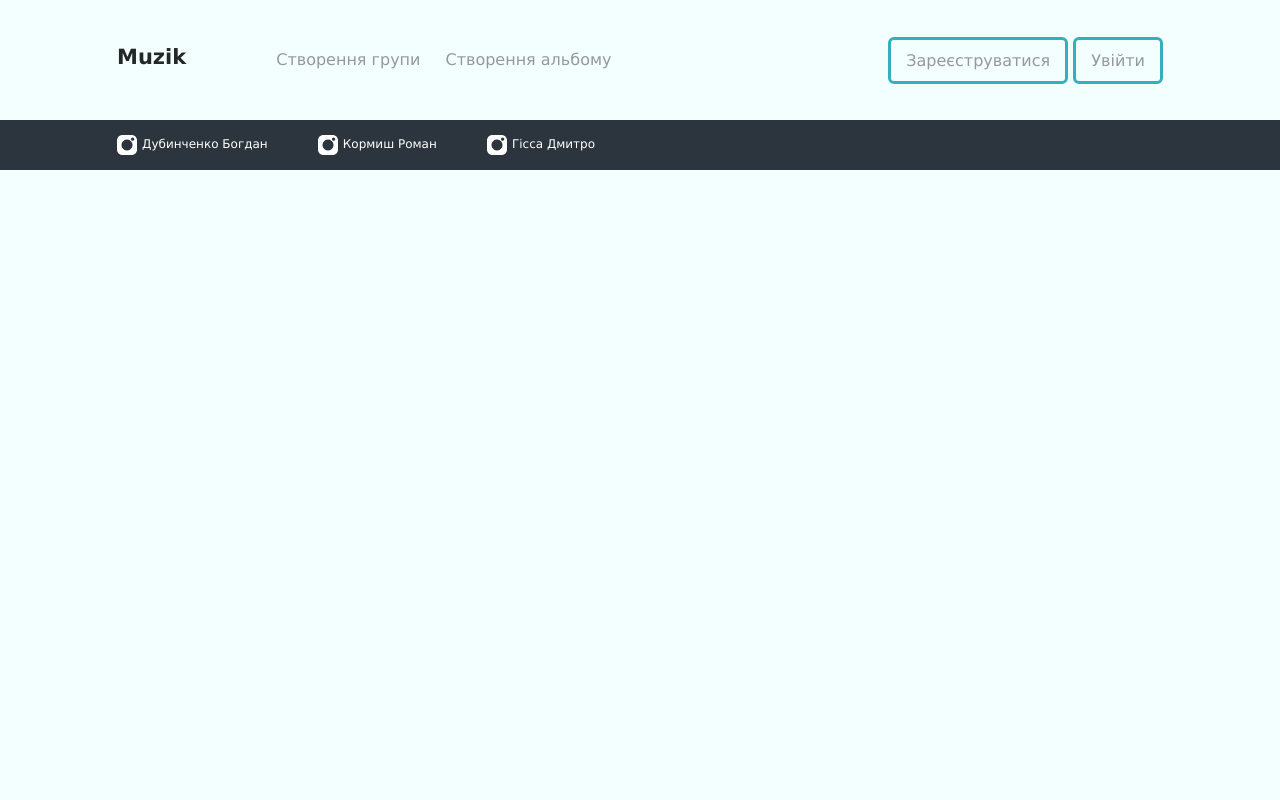
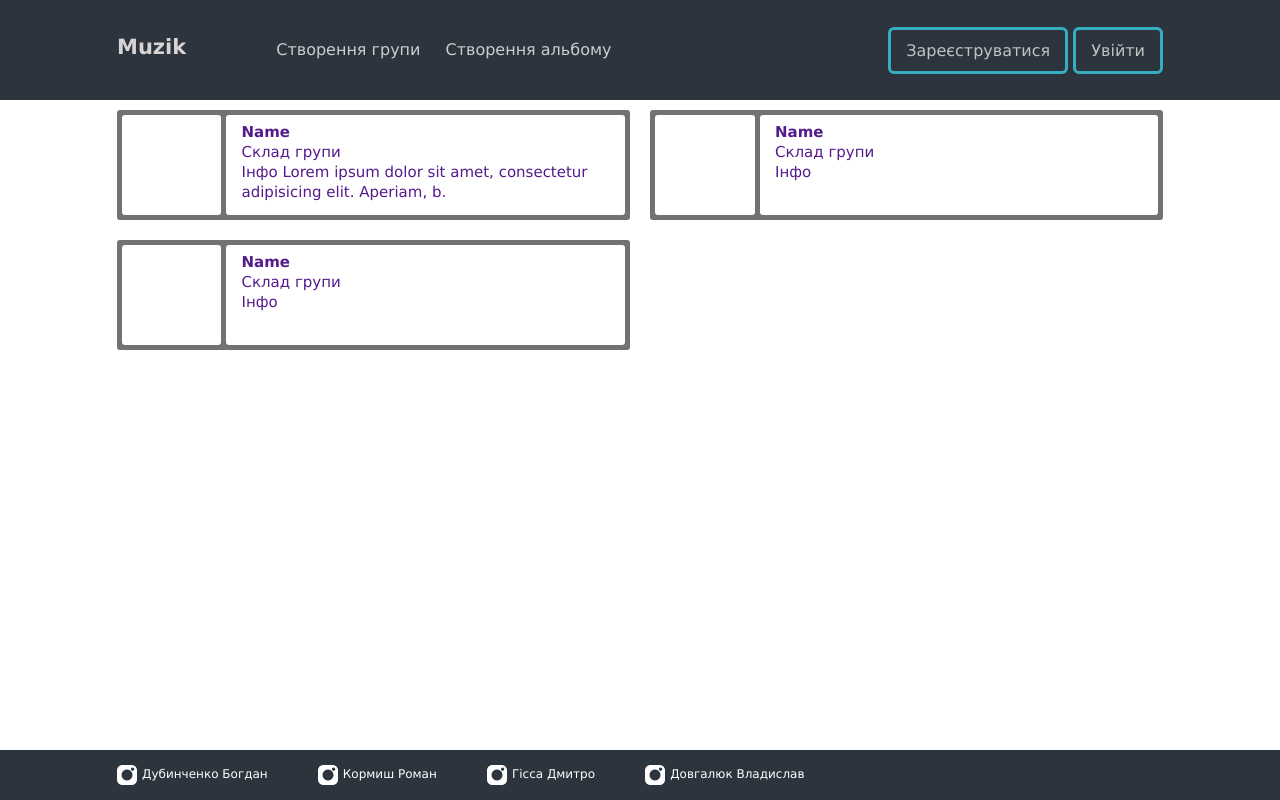
Before and after one commit to Gipssik/Python-Lab11-Team-Dream-Team, a Flask app: page / in a window 1280 px wide. Run offline with Flask 2, Linux system fonts and the light colour scheme; data comes from the database, SQL or seed files in the repository.

Commit message:
home templates

```diff
--- a/music_site/music_site/static/style.css
+++ b/music_site/music_site/static/style.css
@@ -34,7 +34,7 @@ body{
     font-size: 16px;
     color: #707273;
     font-family: Verdana, sans-serif;
-    background:  #F3FEFF;
+    /*background:  #F3FEFF;*/
 }
 button{
     font-family: Verdana, sans-serif;
@@ -45,6 +45,8 @@ button{
 .wrapper{
     min-height: 100%;
     overflow: hidden;  /* Обрізає контент без прокрутки */
+    display: flex;
+    flex-direction: column;
 }
 /*__________________________________________________________________________________*/
 ._container{
@@ -53,6 +55,7 @@ button{
 }
 /*____________________ШАПКА_________________________________________________________*/
 .header{
+    background-color: #2C353E;
     width: 100%;
     left: 0;
     top: 0;
@@ -60,14 +63,14 @@ button{
 .header__container {
     display: flex;
     justify-content: space-between;
-    min-height: 120px;
+    min-height: 100px;
     align-items: center;
     padding: 0 15px;
     box-sizing: content-box;
 }
 .header__logo{
     font-size: 21px;
-    color: #252626;
+    color: #d9d4d4;
     font-weight: 600;
 }
 .header__menu{
@@ -78,7 +81,7 @@ button{
     display: flex;
 }
 .menu__link{
-    color: #969999;
+    color: #cacece;
     font-weight: 400;
     line-height: 160%;
     padding: 0 0 10px 0;
@@ -105,9 +108,9 @@ button{
     padding: 11px 15px;
     border-radius: 6px;
     border: 3px solid #35AFBF;
-    color: #969999;
+    color: #bfc4c4;
 }
-.button__register:hover, .button__sing__in:hover{
+.button:hover{
     background: #35AFBF;
     color: white;
     opacity: 0.7;
@@ -116,7 +119,53 @@ button{
 
 }
 /*____________________MAIN_________________________________________________________*/
-
+.main{
+    width: 100%;
+    left: 0;
+    top: 0;
+    background-color: white;
+    flex: 1 1 auto;
+}
+.main__container{
+    display: flex;
+    justify-content: space-between;
+    flex-wrap: wrap;
+}
+.main__group{
+    display: flex;
+    border-radius: 3px;
+    background-color: #707273;
+    height: content-box;
+    width: 49%;
+    margin: 10px 0 10px 0;
+    padding: 5px;
+}
+.main__group:hover{
+    background-color: #208691;
+}
+.group{}
+.group__img{
+    width: 100px;
+    height: 100px;
+    background: white;
+    border-radius: 3px;
+}
+.group__info{
+    width: 400px;
+    background: white;
+    border-radius: 3px;
+    margin: 0 0 0 5px;
+    padding: 7px 7px 7px 15px;
+}
+.group__info > a{
+    line-height: 20px;
+    font-size: 15px;
+}
+.info__name{
+    font-weight: 600;
+}
+.info__users{}
+.info__context{}
 /*____________________FOOTER_________________________________________________________*/
 .footer{
     width: 100%;
--- a/music_site/music_site/templates/home.html
+++ b/music_site/music_site/templates/home.html
@@ -31,8 +31,35 @@
 
         <main class="main">
             <div class="main__container _container">
-                <div class="main_group">
+                <div class="main__group group">
+                    <div class="group__img"></div>
+                    <div class="group__info info">
+                        <a href="" class="info__name">Name</a><br>
 
+                        <a href="" class="info__users">Склад групи</a><br>
+
+                        <a href="" class="info__context">Інфо Lorem ipsum dolor sit amet, consectetur adipisicing elit. Aperiam, b.</a>
+                    </div>
+                </div>
+                <div class="main__group group">
+                    <div class="group__img"></div>
+                    <div class="group__info info">
+                        <a href="" class="info__name">Name</a><br>
+
+                        <a href="" class="info__users">Склад групи</a><br>
+
+                        <a href="" class="info__context">Інфо</a>
+                    </div>
+                </div>
+                <div class="main__group group">
+                    <div class="group__img"></div>
+                    <div class="group__info info">
+                        <a href="" class="info__name">Name</a><br>
+
+                        <a href="" class="info__users">Склад групи</a><br>
+
+                        <a href="" class="info__context">Інфо</a>
+                    </div>
                 </div>
             </div>
         </main>
@@ -43,19 +70,25 @@
                     <a href="https://www.instagram.com/bogdan_dubinchenko/" target="_blank" class="footer__img">
                         <img src="../static/img/instagram.png" alt="Instagram">
                     </a>
-                    <a href="" class="footer__user">Дубинченко Богдан</a>
+                    <a href="https://www.instagram.com/bogdan_dubinchenko/" target="_blank" class="footer__user">Дубинченко Богдан</a>
                 </div>
                 <div class="footer__copy">
                     <a href="https://www.instagram.com/roma.kormysh/" target="_blank" class="footer__img">
                         <img src="../static/img/instagram.png" alt="Instagram">
                     </a>
-                    <a href="" class="footer__user">Кормиш Роман</a>
+                    <a href="https://www.instagram.com/roma.kormysh/" target="_blank" class="footer__user">Кормиш Роман</a>
                 </div>
                 <div class="footer__copy">
                     <a href="https://www.instagram.com/thegipss/" target="_blank" class="footer__img">
                         <img src="../static/img/instagram.png" alt="Instagram">
                     </a>
-                    <a href="" class="footer__user">Гісса Дмитро</a>
+                    <a href="https://www.instagram.com/thegipss/" target="_blank" class="footer__user">Гісса Дмитро</a>
+                </div>
+                <div class="footer__copy">
+                    <a href="https://www.instagram.com/_elumion_/" target="_blank" class="footer__img">
+                        <img src="../static/img/instagram.png" alt="Instagram">
+                    </a>
+                    <a href="https://www.instagram.com/_elumion_/" target="_blank" class="footer__user">Довгалюк Владислав</a>
                 </div>
             </div>
         </footer>
```
